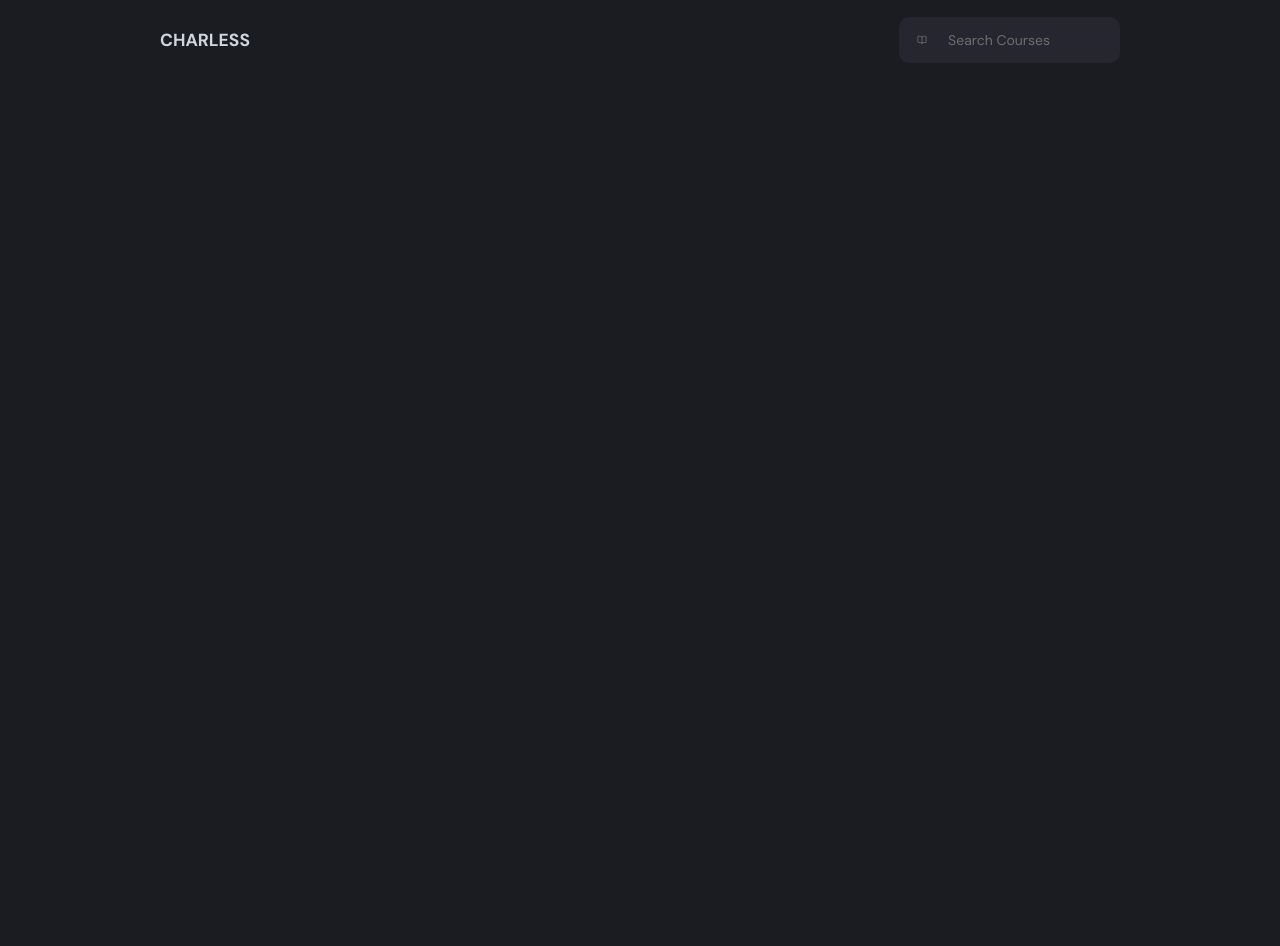
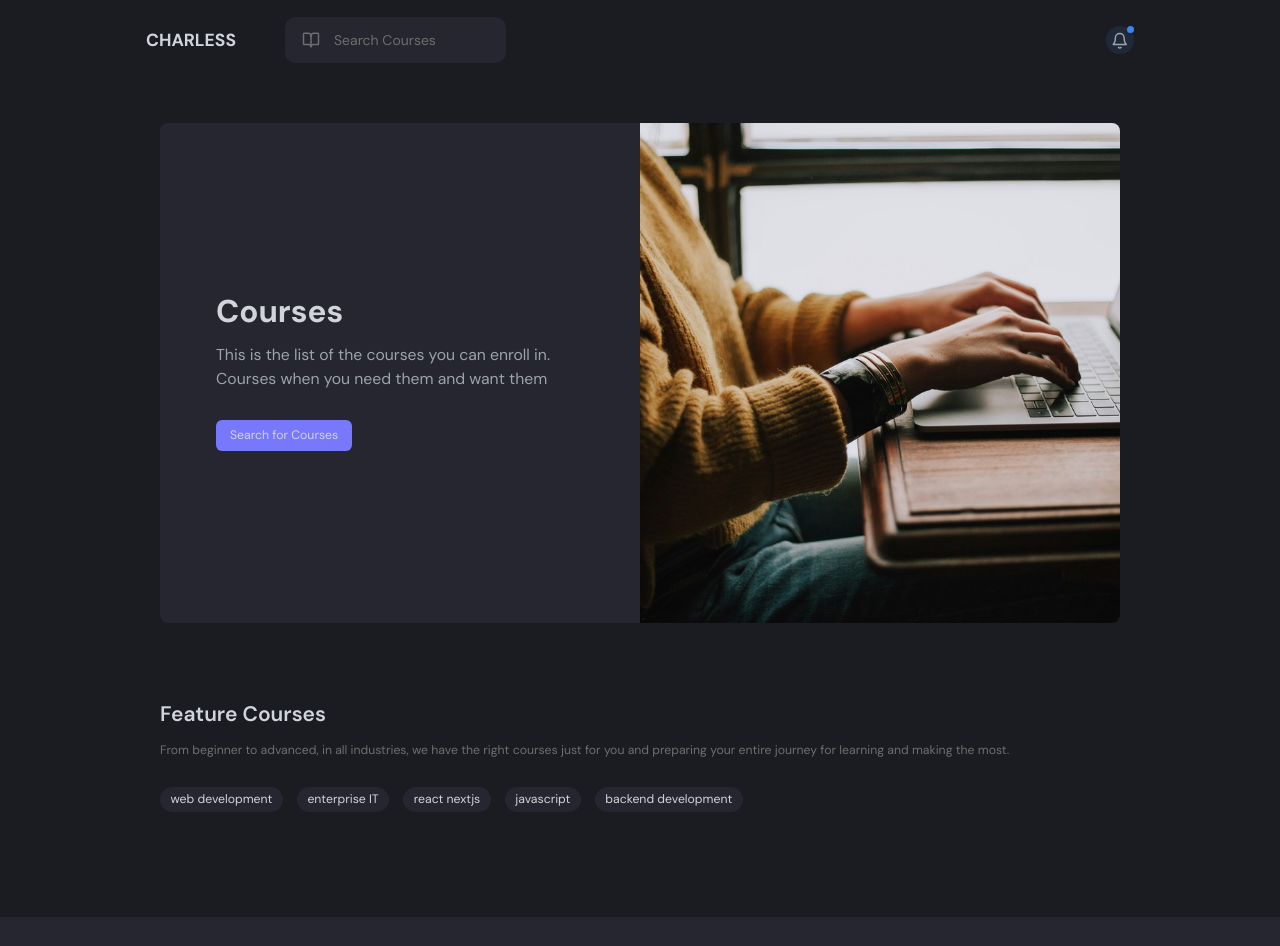
Before and after one commit to CharleSs0933/Learning-Management-App, a Next.js app in the folder client/: page / in a window 1280 px wide. Shown: the top 946 px of the page. Before the commit the page ends 800 px from the top, so only its background shows below. Built offline with nearby package versions, Linux system fonts and the light colour scheme.

Commit message:
Landing Page

```diff
--- /dev/null
+++ b/client/src/app/(nondashboard)/landing/page.tsx
@@ -0,0 +1,122 @@
+"use client";
+
+import React from "react";
+import { motion } from "framer-motion";
+import Link from "next/link";
+import Image from "next/image";
+import { useCarousel } from "@/hooks/useCarousel";
+import { Skeleton } from "@/components/ui/skeleton";
+
+const LoadingSkeleton = () => {
+  return (
+    <div className="landing-skeleton">
+      <div className="landing-skeleton__hero">
+        <div className="landing-skeleton__hero-content">
+          <Skeleton className="landing-skeleton__title" />
+          <Skeleton className="landing-skeleton__subtitle" />
+          <Skeleton className="landing-skeleton__subtitle-secondary" />
+          <Skeleton className="landing-skeleton__button" />
+        </div>
+        <Skeleton className="landing-skeleton__hero-image" />
+      </div>
+
+      <div className="landing-skeleton__featured">
+        <Skeleton className="landing-skeleton__featured-title" />
+        <Skeleton className="landing-skeleton__featured-description" />
+
+        <div className="landing-skeleton__tags">
+          {[1, 2, 3, 4, 5].map((_, index) => (
+            <Skeleton className="landing-skeleton__tag" key={index} />
+          ))}
+        </div>
+
+        <div className="landing-skeleton__courses">
+          {[1, 2, 3, 4, 5].map((_, index) => (
+            <Skeleton className="landing-skeleton__course-card" key={index} />
+          ))}
+        </div>
+      </div>
+    </div>
+  );
+};
+
+const Landing = () => {
+  const currentImage = useCarousel({ totalImages: 3 });
+
+  return (
+    <motion.div
+      initial={{ opacity: 0 }}
+      animate={{ opacity: 1 }}
+      transition={{ duration: 0.5 }}
+      className="landing"
+    >
+      <motion.div
+        initial={{ y: 20, opacity: 0 }}
+        animate={{ y: 0, opacity: 1 }}
+        transition={{ duration: 0.5 }}
+        className="landing__hero"
+      >
+        <div className="landing__hero-content">
+          <h1 className="landing__title">Courses</h1>
+          <p className="landing__description">
+            This is the list of the courses you can enroll in.
+            <br />
+            Courses when you need them and want them
+          </p>
+          <div className="landing__cta">
+            <Link href="/search">
+              <div className="landing__cta-button">Search for Courses</div>
+            </Link>
+          </div>
+        </div>
+        <div className="landing__hero-images">
+          {["/hero1.jpg", "/hero2.jpg", "/hero3.jpg"].map((src, index) => (
+            <Image
+              key={src}
+              src={src}
+              alt={`Hero Banner ${index + 1}`}
+              fill
+              priority={index === currentImage}
+              sizes="(max-width: 768px) 100vw, (max-width: 1200px) 50vw, 33vw"
+              className={`landing__hero-image ${
+                index === currentImage ? "landing__hero-image--active" : ""
+              }`}
+            />
+          ))}
+        </div>
+      </motion.div>
+      <motion.div
+        initial={{ y: 20, opacity: 0 }}
+        whileInView={{ y: 0, opacity: 1 }}
+        transition={{ duration: 0.5 }}
+        viewport={{ amount: 0.3, once: true }}
+        className="landing__featured"
+      >
+        <h2 className="landing__featured-title">Feature Courses</h2>
+        <p className="landing__featured-description">
+          From beginner to advanced, in all industries, we have the right
+          courses just for you and preparing your entire journey for learning
+          and making the most.
+        </p>
+
+        <div className="landing__tags">
+          {[
+            "web development",
+            "enterprise IT",
+            "react nextjs",
+            "javascript",
+            "backend development",
+          ].map((tag, index) => (
+            <span key={index} className="landing__tag">
+              {tag}
+            </span>
+          ))}
+        </div>
+
+        <div className="landing__courses">{/* COURSES DISPLAY */}</div>
+      </motion.div>
+    </motion.div>
+  );
+};
+
+export default Landing;
--- a/client/src/app/page.tsx
+++ b/client/src/app/page.tsx
@@ -1,9 +1,15 @@
 import NonDashboardNavbar from "@/components/NonDashboardNavbar";
+import Landing from "@/app/(nondashboard)/landing/page";
+import Footer from "@/components/Footer";
 
 export default function Home() {
   return (
     <div className="nondashboard-layout">
       <NonDashboardNavbar />
+      <main className="nondashboard-layout__main">
+        <Landing />
+      </main>
+      <Footer />
     </div>
   );
 }
--- /dev/null
+++ b/client/src/components/Footer.tsx
@@ -0,0 +1,23 @@
+import Link from "next/link";
+import React from "react";
+
+const Footer = () => {
+  return (
+    <div className="footer">
+      <p>&copy; 2024 CHARLESS. All Rights Reserved</p>
+      <div className="footer__links">
+        {["About", "Privacy Policy", "Licensing", "Contact"].map((item) => (
+          <Link
+            key={item}
+            href={`/${item.toLowerCase().replace(" ", "-")}`}
+            className="footer__link"
+          >
+            {item}
+          </Link>
+        ))}
+      </div>
+    </div>
+  );
+};
+
+export default Footer;
--- a/client/src/components/NonDashboardNavbar.tsx
+++ b/client/src/components/NonDashboardNavbar.tsx
@@ -1,4 +1,4 @@
-import { BookOpen } from "lucide-react";
+import { Bell, BookOpen } from "lucide-react";
 import Link from "next/link";
 import React from "react";
 
@@ -6,18 +6,34 @@ const NonDashboardNavbar = () => {
   return (
     <nav className="nondashboard-navbar">
       <div className="nondashboard-navbar__container">
+        <div className="nondashboard-navbar__search">
           <Link href="/" className="nondashboard-navbar__brand">
             CHARLESS
           </Link>
           <div className="flex items-center gap-4">
             <div className="relative group">
-            <Link href="/search" className="nondashboard-navbar__search-input">
+              <Link
+                href="/search"
+                className="nondashboard-navbar__search-input"
+              >
                 <span className="hidden sm:inline">Search Courses</span>
                 <span className="sm:hidden">Search</span>
               </Link>
-            <BookOpen className="nondashboard-navbar__search-icon" size={10} />
+              <BookOpen
+                className="nondashboard-navbar__search-icon"
+                size={18}
+              />
             </div>
           </div>
+        </div>
+      </div>
+      <div className="nondashboard-navbar__actions">
+        <button className="nondashboard-navbar__notification-button">
+          <span className="nondashboard-navbar__notification-indicator"></span>
+          <Bell className="nondashboard-navbar__notification-icon" />
+        </button>
+
+        {/* SIGN IN BUTTONS */}
       </div>
     </nav>
   );
--- /dev/null
+++ b/client/src/hooks/useCarousel.ts
@@ -0,0 +1,23 @@
+import { useState, useEffect } from "react";
+
+interface UseCarouselProps {
+  totalImages: number;
+  interval?: number;
+}
+
+export const useCarousel = ({
+  totalImages,
+  interval = 5000,
+}: UseCarouselProps) => {
+  const [currentImage, setCurrentImage] = useState(0);
+
+  useEffect(() => {
+    const timer = setInterval(() => {
+      setCurrentImage((prev) => (prev + 1) % totalImages);
+    }, interval);
+
+    return () => clearInterval(timer);
+  }, [totalImages, interval]);
+
+  return currentImage;
+};
```
Lines whose indentation alone changed are shown as unchanged.
